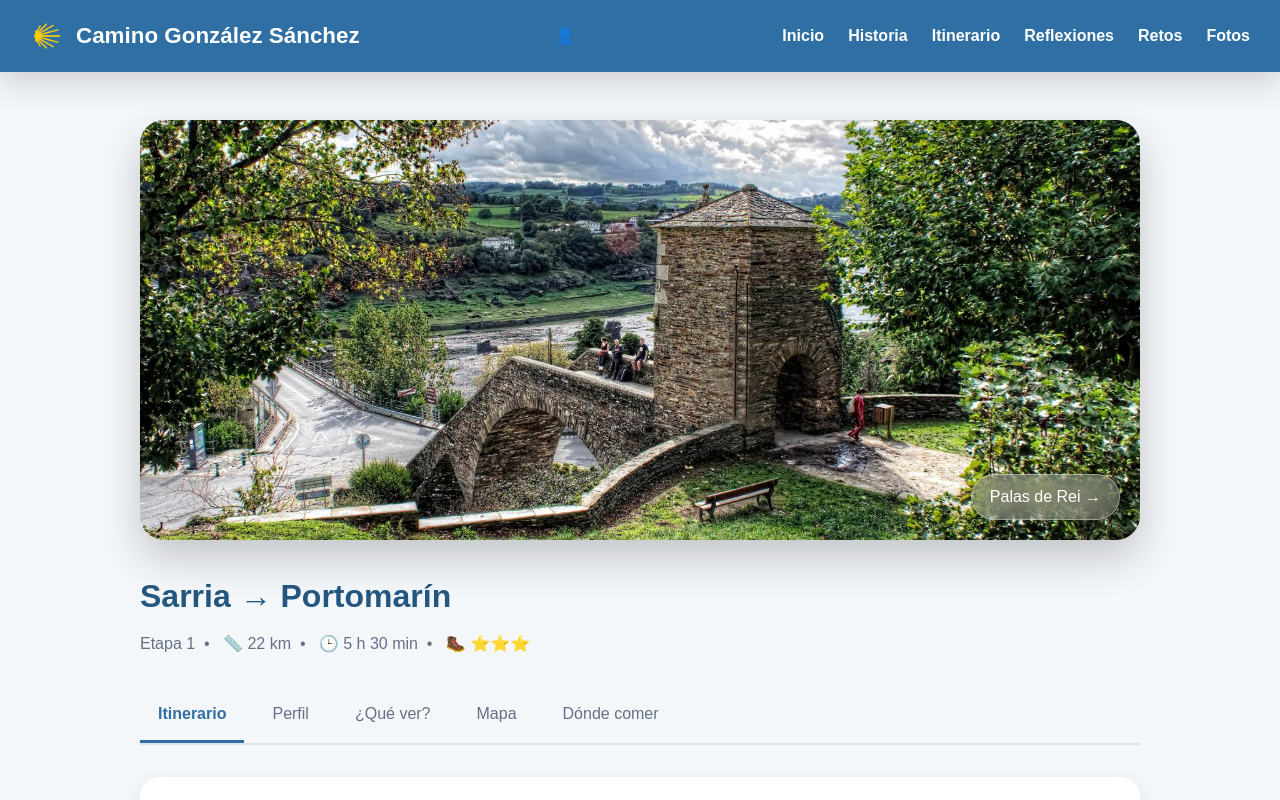
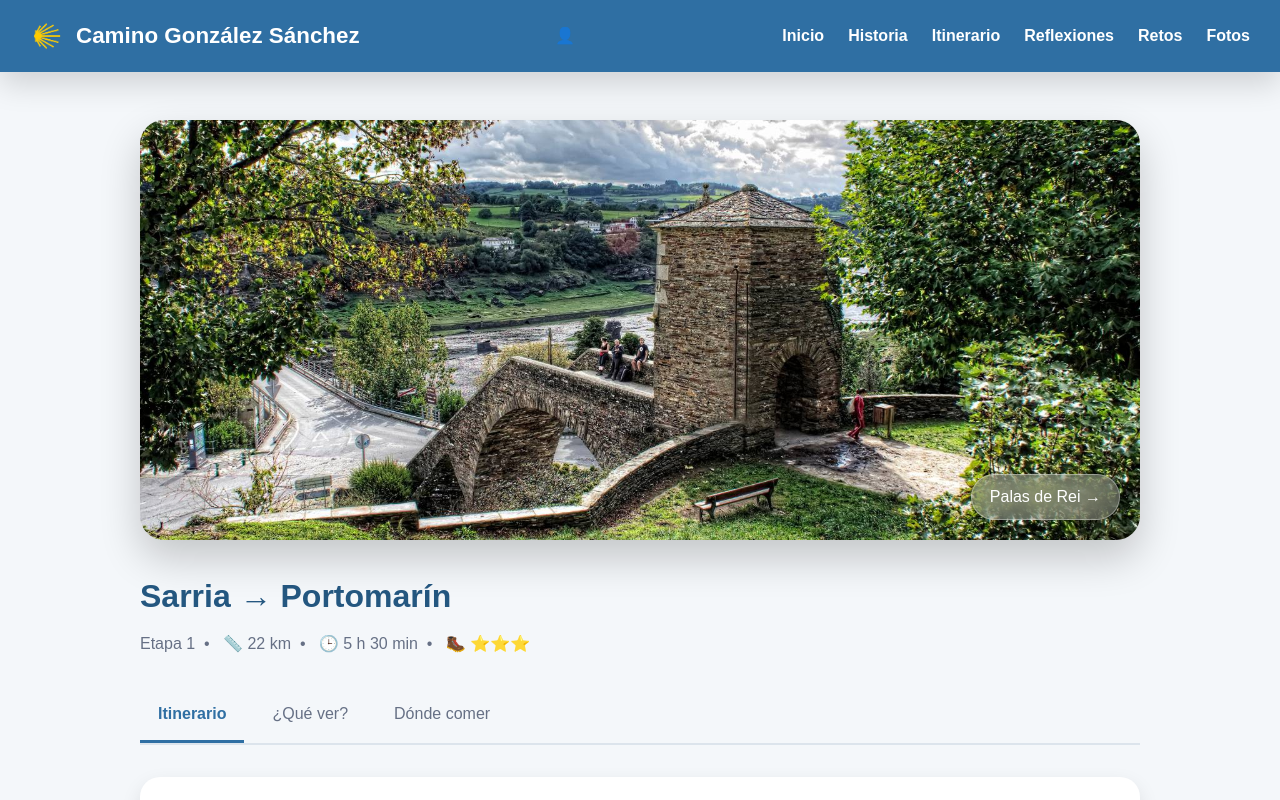
Before and after one commit to jmarclom96-sudo/camino-santiago-sof, a React (Vite) app: page /etapas/1 in a window 1280 px wide. Shown: the top 800 px of the page. Built offline with nearby package versions, Linux system fonts and the light colour scheme.

Commit message:
animación camino corregida y cambiada fecha

```diff
--- a/src/pages/Camino.tsx
+++ b/src/pages/Camino.tsx
@@ -5,7 +5,7 @@ import { getPerfilActual } from "../services/perfilService";
 
 import "./Camino.css";
 
-const FECHA_INICIO = new Date("2026-09-01");
+const FECHA_INICIO = new Date(2026, 8, 2);
 
 const etapas = [
     {
--- a/src/pages/EtapaDetalle.tsx
+++ b/src/pages/EtapaDetalle.tsx
@@ -94,24 +94,10 @@ export default function EtapaDetalle() {
                     </button>
 
                     <button
-                        className={tab === "perfil" ? "tab active" : "tab"}
-                        onClick={() => setTab("perfil")}
-                    >
-                        Perfil
-                    </button>
-
-                    <button
                         className={tab === "queVer" ? "tab active" : "tab"}
                         onClick={() => setTab("queVer")}
                     >
                         ¿Qué ver?
-                    </button>
-
-                    <button
-                        className={tab === "mapa" ? "tab active" : "tab"}
-                        onClick={() => setTab("mapa")}
-                    >
-                        Mapa
                     </button>
 
                     <button
```
